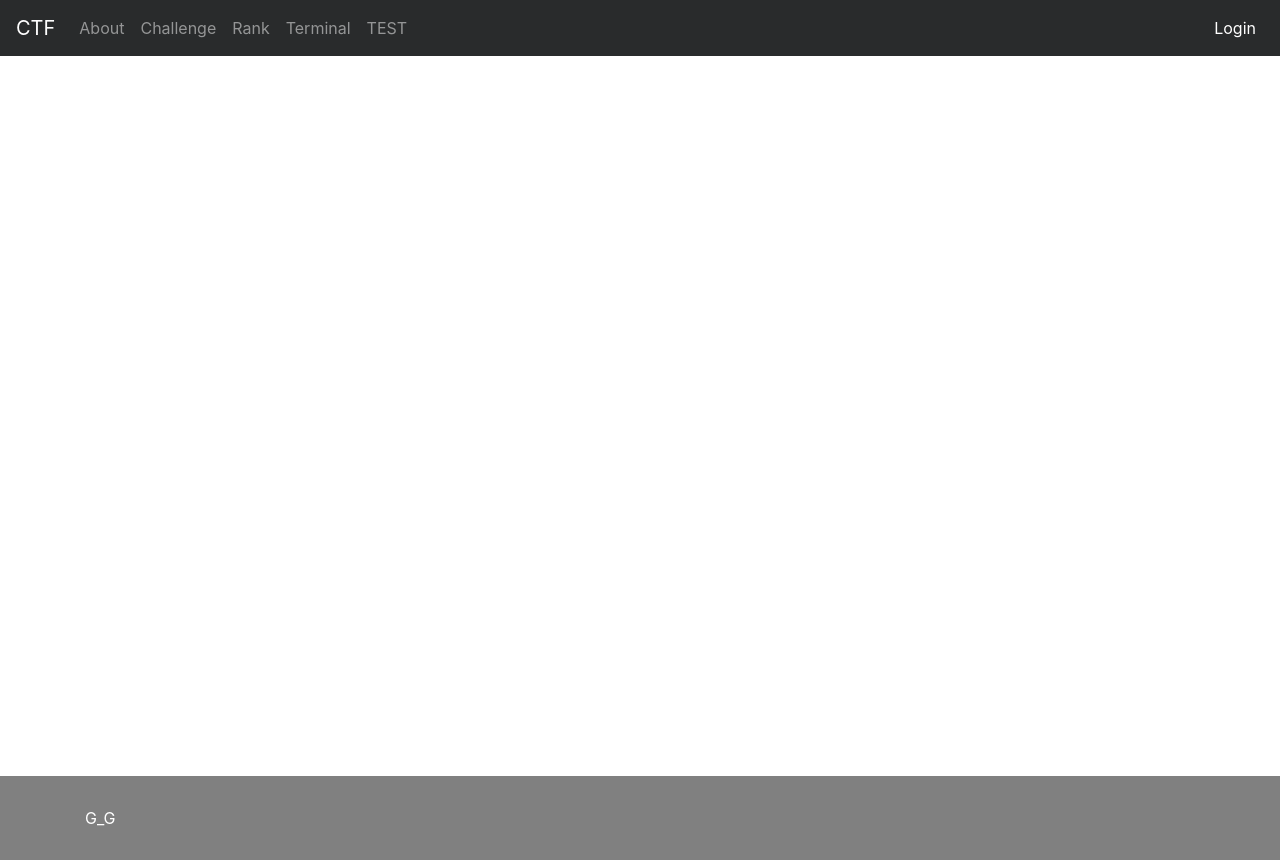
After one commit to NTHUISlab2017/CTF_Game, a PHP site: page /index.php in a window 1280 px wide. The commit adds this page. Run offline with PHP 8.4, Linux system fonts and the light colour scheme; some libraries are stand-ins or nearby versions.

Commit message:
implement webterminal complete

```diff
--- a/css/main.css
+++ b/css/main.css
@@ -1,6 +1,7 @@
-
-
 #main-content {
+	width: 100%;
+	padding: 0;
+	margin: 0;
 	min-height: 90vh;
 }
 
--- /dev/null
+++ b/index.php
@@ -0,0 +1,88 @@
+<!DOCTYPE html>
+<html lang="en">
+
+<head>
+        <!-- Required meta tags -->
+    <meta charset="utf-8">
+    <meta name="viewport" content="width=device-width, initial-scale=1, shrink-to-fit=no">
+
+    <!-- Bootstrap CSS -->
+    <link rel="stylesheet" href="https://maxcdn.bootstrapcdn.com/bootstrap/4.0.0-alpha.6/css/bootstrap.min.css" integrity="sha384-rwoIResjU2yc3z8GV/NPeZWAv56rSmLldC3R/AZzGRnGxQQKnKkoFVhFQhNUwEyJ" crossorigin="anonymous">
+
+    <link rel="stylesheet" href="./css/main.css">
+
+</head>
+<body>
+
+    <nav class="navbar navbar-toggleable-md navbar-inverse bg-inverse">
+        <button class="navbar-toggler navbar-toggler-right" type="button" data-toggle="collapse" data-target="#navbarsExampleDefault" aria-controls="navbarsExampleDefault" aria-expanded="false" aria-label="Toggle navigation">
+        <span class="navbar-toggler-icon"></span>
+        </button>
+        <a class="navbar-brand" href="#">CTF</a>
+
+        <div class="collapse navbar-collapse" id="navbarsExampleDefault">
+            <ul class="navbar-nav mr-auto">
+                <li class="nav-item">
+                    <a id="about" class="nav-link" href="#">About</a>
+                </li>
+                <li class="nav-item">
+                    <a id="challenge" class="nav-link" href="#">Challenge</a>
+                </li>
+                <li class="nav-item">
+                    <a id="rank" class="nav-link" href="#">Rank</a>
+                </li>
+                <li class="nav-item">
+                    <a id="webterm" class="nav-link" href="#">Terminal</a>
+                </li>
+                <li class="nav-item">
+                    <a id="test" class="nav-link" href="#">TEST</a>
+                </li>
+            </ul>
+            <ul class="navbar-nav pull-xs-right">
+                <li class="nav-item active">
+                    <a id="login" class="nav-link" href="#">Login</a>
+                </li>
+            </ul>
+    </nav>
+
+    <div id="main-content" class="container-fluid">
+
+    </div> <!-- /container -->
+
+    <footer id="footer" class="footer">
+        <div class="container">
+            G_G
+        </div>
+    </footer>
+
+    <!-- jQuery first, then Tether, then Bootstrap JS. -->
+    <script src="https://code.jquery.com/jquery-3.1.1.min.js" crossorigin="anonymous"></script>
+    <script src="https://cdnjs.cloudflare.com/ajax/libs/tether/1.4.0/js/tether.min.js" integrity="sha384-DztdAPBWPRXSA/3eYEEUWrWCy7G5KFbe8fFjk5JAIxUYHKkDx6Qin1DkWx51bBrb" crossorigin="anonymous"></script>
+    <script src="https://maxcdn.bootstrapcdn.com/bootstrap/4.0.0-alpha.6/js/bootstrap.min.js" integrity="sha384-vBWWzlZJ8ea9aCX4pEW3rVHjgjt7zpkNpZk+02D9phzyeVkE+jo0ieGizqPLForn" crossorigin="anonymous"></script>
+
+    <script type="text/javascript">
+
+    $(".nav-link").on("click", function(){
+
+        // remove focus on navbar, this causes issue on webterm page (user pushes enter -> reload webterm again)
+        $(this).blur();
+
+        var requestTarget = $(this).attr("id")+".php" ;
+        $.ajax({
+        type: 'GET',
+            url: requestTarget,
+            // data: postedData,
+            dataType: 'text',
+            success: function(response){
+                $("#main-content").html(response);
+
+            },
+            fail: function(response){
+                console.log(response);
+            }
+        });
+    });
+
+    </script>
+</body>
+</html>
```
Also changed, not shown: css/webterm.css (added, +17 -0 lines), index.html (deleted, +0 -98 lines), webterm.php (added, +15 -0 lines), 3 other files.
